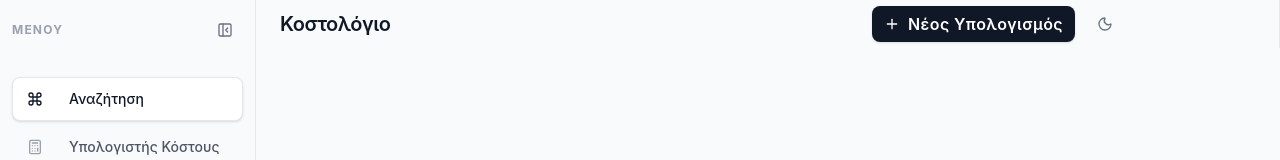
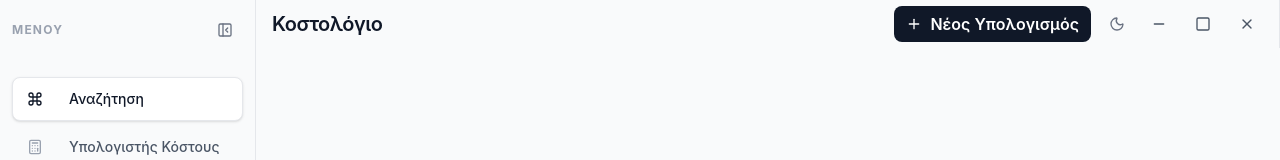
Before and after one commit to 1mZoey/Kostologio-tsoulfidis, a React (Vite) app in the folder client/: page / in a window 1280 px wide. Shown: the top 160 px of the page. Built offline with nearby package versions, Linux system fonts and the light colour scheme; no server answers.

Commit message:
Min/Max/Close buttons dark mode hopefully fixed
Also added session saving for calculator and theme

```diff
--- a/client/src/Components/TopBar.jsx
+++ b/client/src/Components/TopBar.jsx
@@ -1,80 +1,81 @@
 import { useState, useEffect } from "react";
-import { Plus, Moon, Sun } from "lucide-react";
+import { Plus, Moon, Sun, Minus, Square, X } from "lucide-react";
 import { useNavigate } from "react-router-dom";
 
+const THEME_KEY = "theme";
+
 function TopBar() {
-  const [isDark, setIsDark] = useState(() =>
-    document.documentElement.classList.contains("dark"),
-  );
   const navigate = useNavigate();
+  const [isDark, setIsDark] = useState(() => {
+    const savedTheme = localStorage.getItem(THEME_KEY);
+    if (savedTheme) return savedTheme === "dark";
+    return document.documentElement.classList.contains("dark");
+  });
+
+  useEffect(() => {
+    document.documentElement.classList.toggle("dark", isDark);
+    localStorage.setItem(THEME_KEY, isDark ? "dark" : "light");
+  }, [isDark]);
 
   const toggleDarkMode = () => {
-    const newDark = !isDark;
-    setIsDark(newDark);
+    document.documentElement.classList.add("theme-transitioning");
+    setIsDark((prev) => !prev);
 
-    // 1. Notify Electron FIRST — before any visual changes
-    if (window.require) {
-      try {
-        const { ipcRenderer } = window.require("electron");
-        ipcRenderer.send("theme-change", newDark);
-      } catch (e) {
-        console.warn("IPC outside Electron", e);
-      }
-    }
-
-    // 2. Then trigger CSS transition
-    document.documentElement.classList.add("theme-transitioning");
-    document.documentElement.classList.toggle("dark", newDark);
-    setTimeout(
-      () => document.documentElement.classList.remove("theme-transitioning"),
-      300,
-    );
+    setTimeout(() => {
+      document.documentElement.classList.remove("theme-transitioning");
+    }, 300);
   };
 
-  // Initial sync with Electron
-  useEffect(() => {
-    if (window.require) {
-      try {
-        const { ipcRenderer } = window.require("electron");
-        ipcRenderer.send("theme-change", isDark);
-      } catch (e) {
-        // Ignored
-      }
-    }
-  }, []);
-
   return (
-    <div className="h-12 bg-gray-50 dark:bg-[#21252b] border-r border-gray-200 dark:border-[#181a1f] flex items-center px-6 shadow-sm pr-40 transition-all duration-300">
+    <div className='h-12 bg-gray-50 dark:bg-[#21252b] border-r border-gray-200 dark:border-[#181a1f] flex items-center px-4 shadow-sm transition-all duration-300'>
       <div
-        className="flex items-center space-x-3 flex-1 min-w-0"
+        className='flex items-center space-x-3 flex-1 min-w-0'
         style={{ WebkitAppRegion: "drag" }}
       >
-        <h1 className="text-xl font-semibold text-gray-900 dark:text-white truncate tracking-tight">
+        <h1 className='text-xl font-semibold text-gray-900 dark:text-white truncate tracking-tight'>
           Κοστολόγιο
         </h1>
       </div>
 
-      <div className="flex items-center space-x-4">
+      <div
+        className='flex items-center space-x-3'
+        style={{ WebkitAppRegion: "no-drag" }}
+      >
         <button
           onClick={() => navigate("/calculator")}
-          className="flex items-center space-x-2 px-3 py-1.5 bg-gray-900 hover:bg-gray-800 dark:bg-white dark:hover:bg-gray-100 text-white dark:text-gray-900 font-semibold rounded-lg transition-colors disabled:opacity-50 focus:outline-none focus:ring-2 focus:ring-offset-2 focus:ring-gray-900 dark:focus:ring-white dark:focus:ring-offset-[#282c34] shadow-sm tracking-wide"
+          className='flex items-center space-x-2 px-3 py-1.5 bg-gray-900 hover:bg-gray-800 dark:bg-white dark:hover:bg-gray-100 text-white dark:text-gray-900 font-semibold rounded-lg transition-colors'
         >
-          <Plus className="w-4 h-4" />
+          <Plus className='w-4 h-4' />
           <span>Νέος Υπολογισμός</span>
         </button>
 
-        <div className="flex items-center">
-          <button
-            onClick={toggleDarkMode}
-            className="p-1.5 hover:bg-gray-100 dark:hover:bg-[#2c313c] rounded-lg text-gray-500 dark:text-[#abb2bf] transition-colors"
-          >
-            {isDark ? (
-              <Sun className="w-4 h-4" />
-            ) : (
-              <Moon className="w-4 h-4" />
-            )}
-          </button>
-        </div>
+        <button
+          onClick={toggleDarkMode}
+          className='p-1.5 hover:bg-gray-100 dark:hover:bg-[#2c313c] rounded-lg text-gray-500 dark:text-[#abb2bf] transition-colors'
+        >
+          {isDark ? <Sun className='w-4 h-4' /> : <Moon className='w-4 h-4' />}
+        </button>
+
+        <button
+          onClick={() => window.electronAPI?.minimizeWindow()}
+          className='no-theme-transition p-2 rounded-lg text-gray-600 dark:text-gray-300 hover:bg-gray-100 dark:hover:bg-[#2c313c] transition-colors'
+        >
+          <Minus className='w-4 h-4' />
+        </button>
+
+        <button
+          onClick={() => window.electronAPI?.maximizeWindow()}
+          className='no-theme-transition p-2 rounded-lg text-gray-600 dark:text-gray-300 hover:bg-gray-100 dark:hover:bg-[#2c313c] transition-colors'
+        >
+          <Square className='w-4 h-4' />
+        </button>
+
+        <button
+          onClick={() => window.electronAPI?.closeWindow()}
+          className='no-theme-transition p-2 rounded-lg text-gray-600 dark:text-gray-300 hover:bg-gray-100 dark:hover:bg-[#2c313c] transition-colors'
+        >
+          <X className='w-4 h-4' />
+        </button>
       </div>
     </div>
   );
--- a/client/src/index.css
+++ b/client/src/index.css
@@ -10,7 +10,14 @@
 html.theme-transitioning *,
 html.theme-transitioning *::before,
 html.theme-transitioning *::after {
-  transition: background-color 0.25s ease, border-color 0.25s ease, color 0.25s ease !important;
+  transition: background-color 0.25s ease, border-color 0.25s ease !important;
+}
+
+html.theme-transitioning .no-theme-transition,
+html.theme-transitioning .no-theme-transition *,
+html.theme-transitioning .no-theme-transition *::before,
+html.theme-transitioning .no-theme-transition *::after {
+  transition: none !important;
 }
 
 /* Custom Scrollbar Styling */
--- a/client/src/main.jsx
+++ b/client/src/main.jsx
@@ -1,11 +1,18 @@
-import { StrictMode } from 'react'
-import { createRoot } from 'react-dom/client'
-import './index.css'
-import App from './App.jsx'
-import './services/axiosSetup.js'
+import { StrictMode } from 'react';
+import { createRoot } from 'react-dom/client';
+import './index.css';
+import App from './App.jsx';
+import './services/axiosSetup.js';
+
+const savedTheme = localStorage.getItem("theme");
+if (savedTheme === "dark") {
+  document.documentElement.classList.add("dark");
+} else {
+  document.documentElement.classList.remove("dark");
+}
 
 createRoot(document.getElementById('root')).render(
   <StrictMode>
     <App />
   </StrictMode>,
-)
+);
--- a/client/src/pages/Calculator.jsx
+++ b/client/src/pages/Calculator.jsx
@@ -16,6 +16,7 @@ export default function Calculator() {
   const location = useLocation();
   const [products, setProducts] = useState([]);
   const [sources, setSources] = useState([]);
+  const CALCULATOR_DRAFT_KEY = "calculatorDraft";
 
   const [selectedProduct, setSelectedProduct] = useState("");
   const [availableFinishes, setAvailableFinishes] = useState([]);
@@ -67,6 +68,30 @@ export default function Calculator() {
   const [saveChoice, setSaveChoice] = useState(null);
 
   useEffect(() => {
+    const savedDraft = localStorage.getItem(CALCULATOR_DRAFT_KEY);
+    if (!savedDraft) return;
+
+    try {
+      const draft = JSON.parse(savedDraft);
+
+      if (!location.state?.editMode && !location.state?.selectedItem) {
+        setSelectedProduct(draft.selectedProduct || "");
+        setSelectedFinish(draft.selectedFinish || "");
+        setSelectedSource(draft.selectedSource || "");
+        setQuantity(draft.quantity || "");
+        setPackaging(draft.packaging || "παλέτα");
+        setProfitMargin(draft.profitMargin || "");
+        setWidthCm(draft.widthCm || "");
+        setQuoteName(draft.quoteName || "");
+        setResult(draft.result || null);
+        setShowMachineBreakdown(draft.showMachineBreakdown || false);
+      }
+    } catch (err) {
+      console.error("Failed to restore calculator draft:", err);
+    }
+  }, [location.state]);
+
+  useEffect(() => {
     Promise.all([axios.get("/api/products"), axios.get("/api/sources")]).then(
       ([prodRes, sourceRes]) => {
         setProducts(prodRes.data);
@@ -99,6 +124,34 @@ export default function Calculator() {
       },
     );
   }, [location.state]);
+
+  useEffect(() => {
+    const draft = {
+      selectedProduct,
+      selectedFinish,
+      selectedSource,
+      quantity,
+      packaging,
+      profitMargin,
+      widthCm,
+      quoteName,
+      result,
+      showMachineBreakdown,
+    };
+
+    localStorage.setItem(CALCULATOR_DRAFT_KEY, JSON.stringify(draft));
+  }, [
+    selectedProduct,
+    selectedFinish,
+    selectedSource,
+    quantity,
+    packaging,
+    profitMargin,
+    widthCm,
+    quoteName,
+    result,
+    showMachineBreakdown,
+  ]);
 
   const fetchAvailableFinishes = async (name) => {
     if (!name) return setAvailableFinishes([]);
@@ -137,6 +190,7 @@ export default function Calculator() {
     setShowMachineBreakdown(false);
     setQuoteName("");
     setSaved(false);
+    localStorage.removeItem(CALCULATOR_DRAFT_KEY);
     if (productSelectRef.current) productSelectRef.current.focus();
   };
 
```
Also changed, not shown: 2 other files (tests, documents, lock files or other folders).
